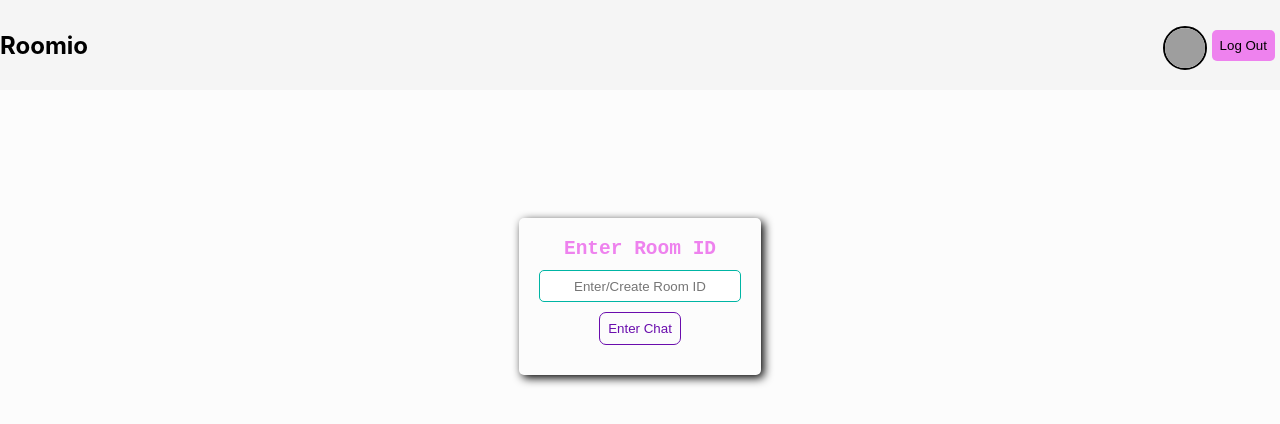
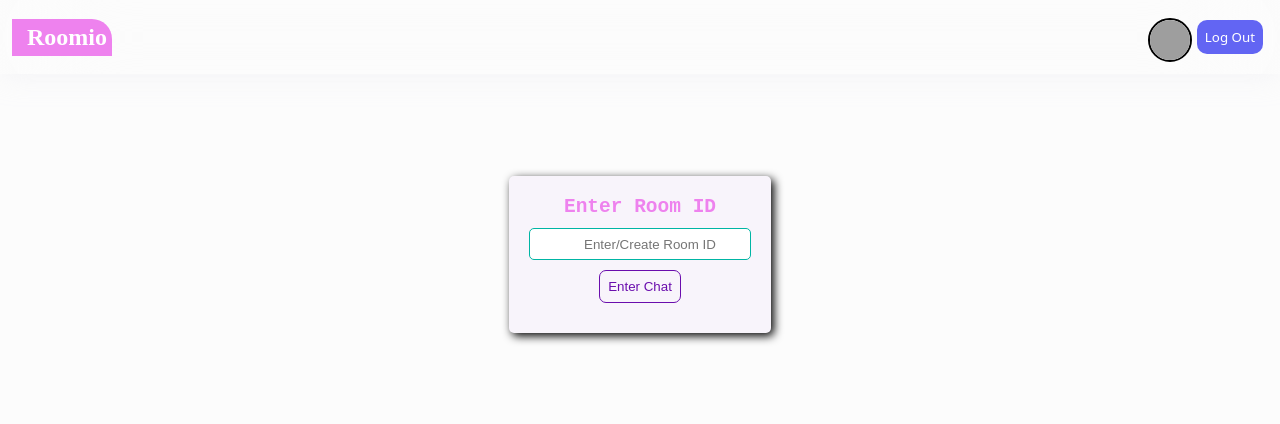
Before and after one commit to rajesh2150/Roomio-ChatApp, a React (Create React App) app: page /home in a window 1280 px wide. Shown: the top 424 px of the page. Built offline with nearby package versions, Linux system fonts and the light colour scheme; grey boxes are pictures that could not be loaded.

Commit message:
STYLE: Adding Changes in CSS

```diff
--- a/src/Components/Routing/Chat/Chat.css
+++ b/src/Components/Routing/Chat/Chat.css
@@ -1,5 +1,5 @@
 .ChatDiv{
-  background-color: rgba(211, 211, 211, 0.471);
+  background-color: #E6E6FA;
 }
 img {
     border-radius: 50%;
@@ -24,6 +24,7 @@ img {
     margin: 0px;
     padding: 5px;
     border: none;
+    font-size: small;
     font-family:sans-serif;
     color: black;
 }
@@ -103,21 +104,27 @@ img {
     flex-direction: column;
 
   }
+  .msg-time{
+    font-family: system-ui, -apple-system, BlinkMacSystemFont, 'Segoe UI', Roboto, Oxygen, Ubuntu, Cantarell, 'Open Sans', 'Helvetica Neue', sans-serif;
+    font-size: 11px;
+
+  }
 
 .send-msg-div{
     display: flex;
-
-
     justify-content: center;
     align-items: center;
     width: 100%;
     position: sticky;
     left: 0px;
-    bottom: 5px;
-    margin-bottom: 5px;
+    bottom: 0px;
+    padding-bottom: 5px;
+    /* margin-bottom: 5px; */
 }
-.File-Label{
+.file-label{
   margin: 0px;
+  padding-top: 10px;
+
 
 
 }
@@ -129,69 +136,89 @@ img {
     border-radius: 20px;
     border: 1px solid black;
     cursor: pointer;
+    padding-left:20px ;
 }
 .send-msg::placeholder{
     padding-left:10px ;
 }
 .msg-send-btn{
     padding: 10px 15px;
-    background-color: violet;
+    background-color: #6265F3;
+    color: white;
+    font-family: system-ui, -apple-system, BlinkMacSystemFont, 'Segoe UI', Roboto, Oxygen, Ubuntu, Cantarell, 'Open Sans', 'Helvetica Neue', sans-serif;
     border: none;
     margin-left: 8px;
-    border-radius: 10px;
+    border-radius: 12px;
     cursor: pointer;
 
 }
 /* //file */
 input[type='file']{
   display: none;
+  margin: 0;
 }
 .fileUploadDiv{
   display: inline;
   justify-content: center;
+
   align-items: center;
   height: 20px;
   width: 20px;
   border-radius: 50% ;
   padding: 3px;
-  justify-content: center;
-  align-items: center;
-  padding-top: 10px;
 
 }
 .file-Label{
-  padding-top: 8px;
+  /* padding-top: -15px; */
 
 }
+.imageFile{
+  height: 200px;
+  width: 250px;
+  background-color:transparent ;
+  border: none;
+  box-shadow: none;
+  border-radius: 0px;
+  margin-bottom: 5px;
+  color: black;
+  gap: 5px;
 
+}
+.Imagefile-img{
+  height: 100%;
+  width: 100%;
+object-fit: fill;
+margin-top: 4px;
+}
   @media (max-width: 775px) {
     .text {
       font-size: 15px;
     }
     .sent {
-      padding: 10px 10px 5px 10px;
+      padding: 5px 5px 5px 5px;
     }
     .received {
-      padding: 10px 10px 5px 10px;
+      padding: 5px 5px 5px 5px;
     }
     img {
       height: 35px;
       margin-top: -10px;
     }
     .send-msg{
-      width: 370px;
+      width: 380px;
     }
   }
 
   @media (max-width: 500px) {
+
     .text {
       font-size: 15px;
     }
     .sent {
-      padding: 1px 7px 5px 7px;
+      padding: 1px 4px 2px 4px;
     }
     .received {
-      padding: 1px 7px 5px 7px;
+      padding: 1px 4px 2px 4px;
     }
     img {
       height: 30px;
@@ -199,6 +226,6 @@ input[type='file']{
       margin-right:2px ;
     }
     .send-msg{
-        width: 220px;
+        width: 240px;
     }
   }
--- a/src/Components/Routing/Home/Home.css
+++ b/src/Components/Routing/Home/Home.css
@@ -1,30 +1,46 @@
+.homeDiv{
+  height: 100%;
+
+  /* background-color: #FFE6F0; */
+}
 .homeDiv .roomDiv{
   margin: auto;
-  margin-top: 10%;
+  margin-top: 8%;
+  background-color: #F8F4FB;
+  /* background-color: #E6F7FF; */
 
 
 }
-.chatConnect-h2{
+.roomio-div{
+  background-color: violet;
+  padding: 5px;
+  border-top-right-radius: 20px;
+
+}
+.roomio-h2{
   font-family: 'Times New Roman', Times, serif;
   font-size: 300;
-  color: #6A0DAD ;
+  color: white;
   margin-left: 10px;
 }
 .logout-btn {
-padding: 8px;
+  font-family: system-ui, -apple-system, BlinkMacSystemFont, 'Segoe UI', Roboto, Oxygen, Ubuntu, Cantarell, 'Open Sans', 'Helvetica Neue', sans-serif;
+  font-weight: 500;
+ padding: 8px;
   cursor: pointer;
-  background-color: violet;
+  background-color: #6265F3;
   border: none;
-  border-radius: 5px;
-  color: black;
+  border-radius: 10px;
+  color: white;
   transition: all 0.5s;
 
 
 }
 .logout-btn:hover{
-    background-color: violet;
+    /* background-color: violet; */
+    background-color: #6265F3;
     color: white;
-    box-shadow: 3px 3px 5px black;
+    box-shadow: 3px 3px 5px rgba(0, 0, 0, 0.729);
     transition: all 0.5s;
 }
 .Main-Div {
@@ -32,17 +48,26 @@ padding: 8px;
   justify-content: space-between;
   align-items: center;
   flex-wrap: wrap;
- height: 90px;
-  background-color:#F5F5F5;
+ /* height: 90px; */
+ padding: 10px;
+  /* background-color:#FFE6F0; */
   position: sticky;
   left: 0px;
   top: 0px;
   z-index: 500;
+  backdrop-filter:blur(60px);
+    box-shadow:0px 0px 30px rgba(227,228,237,0.37);
+    border:2px solid rgba(255,255,255,0.18);
 }
 .logout-div {
   display: flex;
   align-items: center;
   margin:0px 5px;
+}
+.userImage-div{
+  display: flex;
+  flex-direction: column;
+
 }
 .userImage{
     height: 40px;
@@ -50,12 +75,22 @@ padding: 8px;
     margin-top: 6px;
     margin-right: 5px;
     border-radius: 50%;
+    cursor: pointer;
+}
+.profile-span{
+  visibility:hidden;
+  font-size: small;
+  /* color: black; */
+}
+.profile-span:hover{
+  visibility: visible;
+  font-size: small;
 }
 h2{
   cursor: pointer;
 }
 .p{
-    color: #DB4437;
+    color: violet;
     margin: 0px;
     margin-right: 15px;
 }
@@ -78,7 +113,10 @@ h2{
   border-radius:5px;
   border: 1px solid #00B5A4;
   border-color: #00B5A4;
+  padding-left:20px ;
+
 }
+
 .roomInput::placeholder{
   text-align: center;
 }
```
